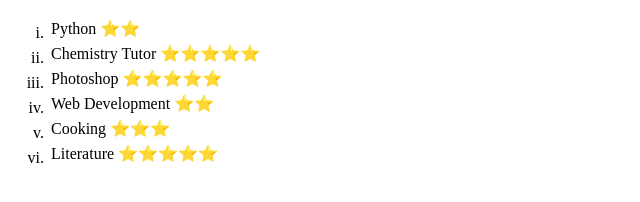
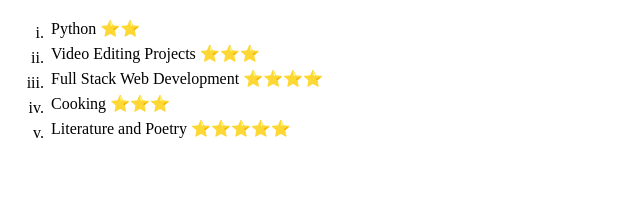
Before and after one commit to SaskeeKo19/CV, a plain HTML site: page Skills.html in a window 1280 px wide. Shown: the whole page, without its empty margins (0-640 px from the left). Drawn offline with Linux system fonts and the light colour scheme.

Commit message:
Update Skills.html

```diff
--- a/Skills.html
+++ b/Skills.html
@@ -19,23 +19,16 @@
         <li>
             <table>
                 <tr>
-                    <td>Chemistry Tutor</td>
-                    <td>⭐⭐⭐⭐⭐</td>
+                    <td>Video Editing Projects</td>
+                    <td>⭐⭐⭐</td>
                 </tr>
             </table>
         </li>
         <li>
             <table>
                 <tr>
-                    <td>Photoshop</td>
-                    <td>⭐⭐⭐⭐⭐</td>
-                </tr>
-            </table>
-        </li><li>
-            <table>
-                <tr>
-                    <td>Web Development</td>
-                    <td>⭐⭐</td>
+                    <td>Full Stack Web Development</td>
+                    <td>⭐⭐⭐⭐</td>
                 </tr>
             </table>
         </li>
@@ -50,7 +43,7 @@
         <li>
             <table>
                 <tr>
-                    <td>Literature</td>
+                    <td>Literature and Poetry</td>
                     <td>⭐⭐⭐⭐⭐</td>
                 </tr>
             </table>
```
